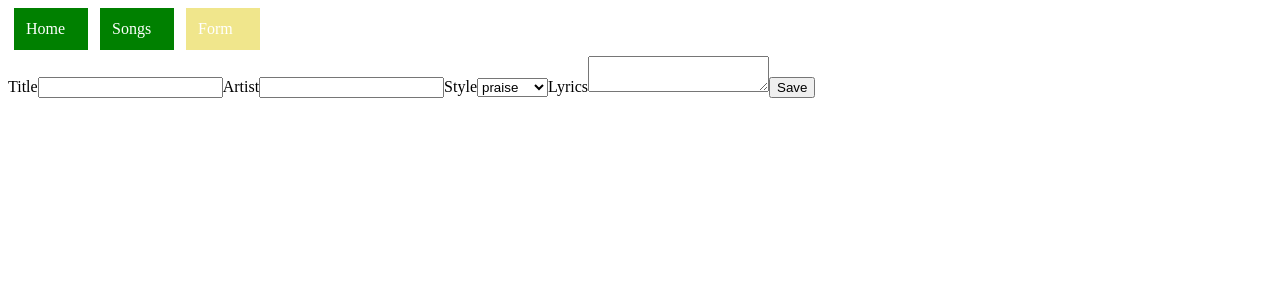
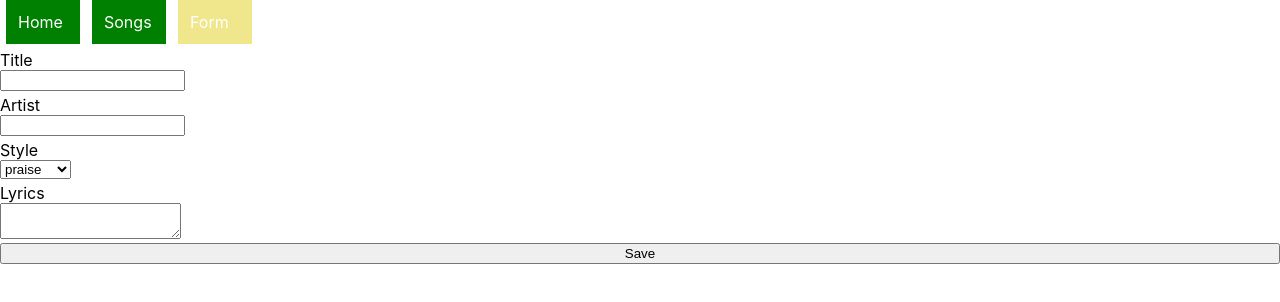
Before and after one commit to ATuray77/flatiron-phase2-project, a React (Create React App) app: page /form in a window 1280 px wide. Shown: the top 302 px of the page. Built offline with nearby package versions, Linux system fonts and the light colour scheme.

Commit message:
adds styling to form

```diff
--- a/src/Components/App.js
+++ b/src/Components/App.js
@@ -1,6 +1,6 @@
 import React from 'react';
 import { Route, Switch } from "react-router-dom";
-import './App.css'
+import "./App.css"
 import NavBar from './NavBar';
 import SongsPage from './SongsPage';
 import SongForm from './SongForm';
--- /dev/null
+++ b/src/Components/Form.css
@@ -0,0 +1,10 @@
+.form {
+    display: flex;
+    flex-direction: column;
+    row-gap: 4px;
+  }
+  .form label {
+    display: flex;
+    flex-direction: column;
+    align-items: flex-start;
+  }
--- a/src/Components/SongForm.js
+++ b/src/Components/SongForm.js
@@ -1,8 +1,9 @@
-import React from 'react'
+
+import "./Form.css";
 
 function SongForm() {
   return (
-    <form>
+    <form className="form">
       <label>
         Title
         <input type='text' name='title'/>
--- a/src/index.js
+++ b/src/index.js
@@ -2,6 +2,7 @@ import React from 'react';
 import ReactDOM from 'react-dom';
 import { BrowserRouter as Router } from 'react-router-dom';
 import App from './Components/App';
+import './index.css';
 
 
 ReactDOM.render(
```
